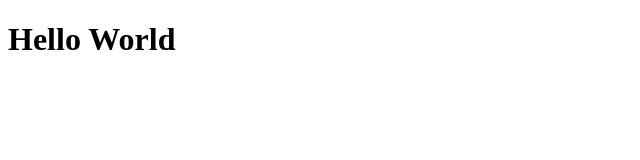
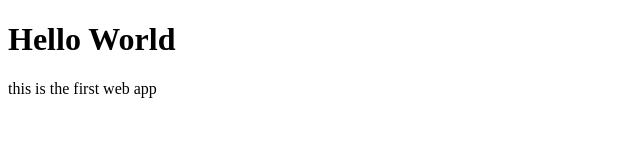
Before and after one commit to hafizateeq/Bootcamp2020, a plain HTML site: page index.html in a window 1280 px wide. Shown: the whole page, without its empty margins (0-640 px from the left). Drawn offline with Linux system fonts and the light colour scheme.

Commit message:
update index.html

```diff
--- a/index.html
+++ b/index.html
@@ -8,5 +8,6 @@
 </head>
 <body>
   <h1>Hello World</h1>
+  <p>this is the first web app</p>
 </body>
 </html>
```
